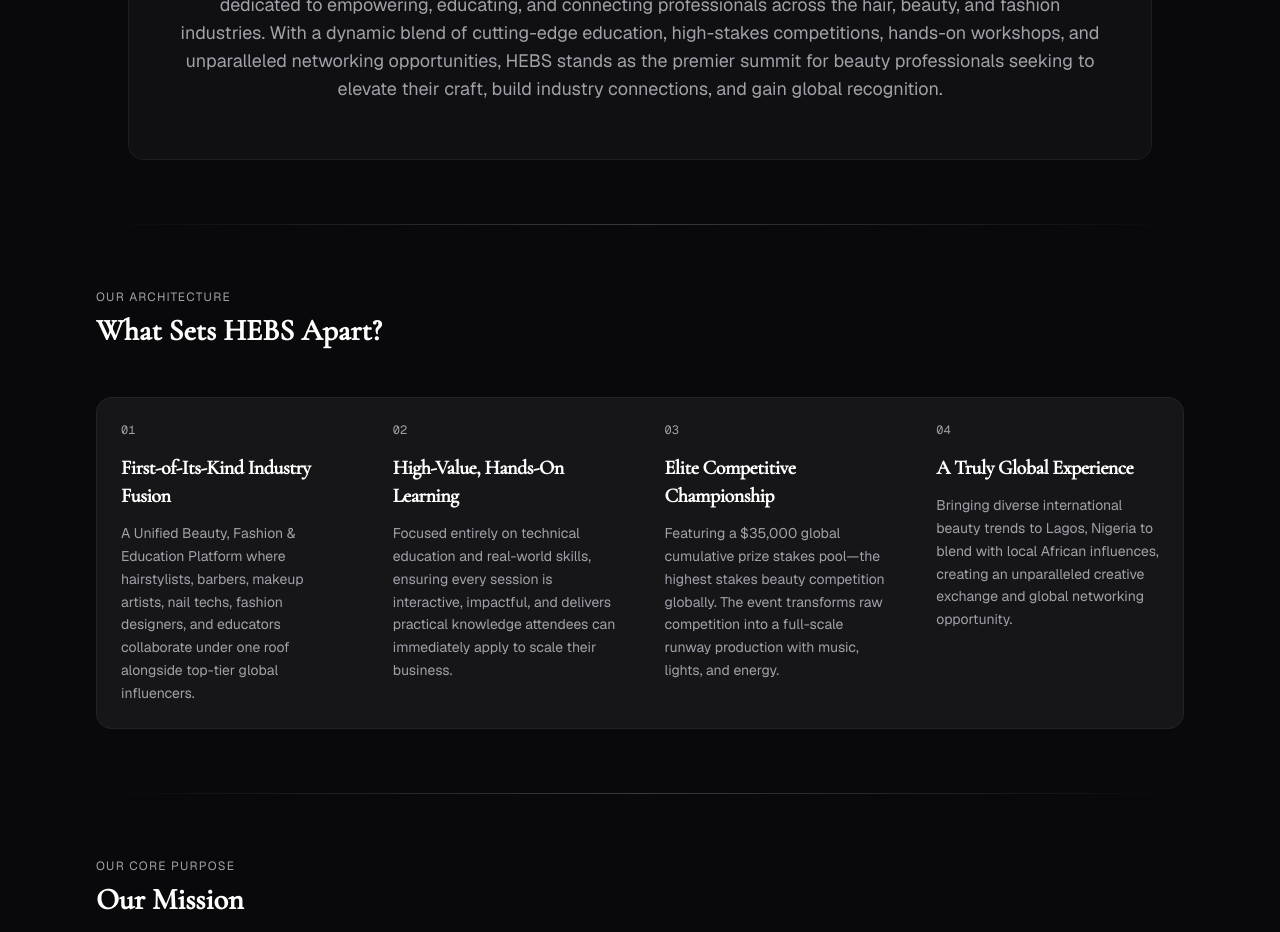
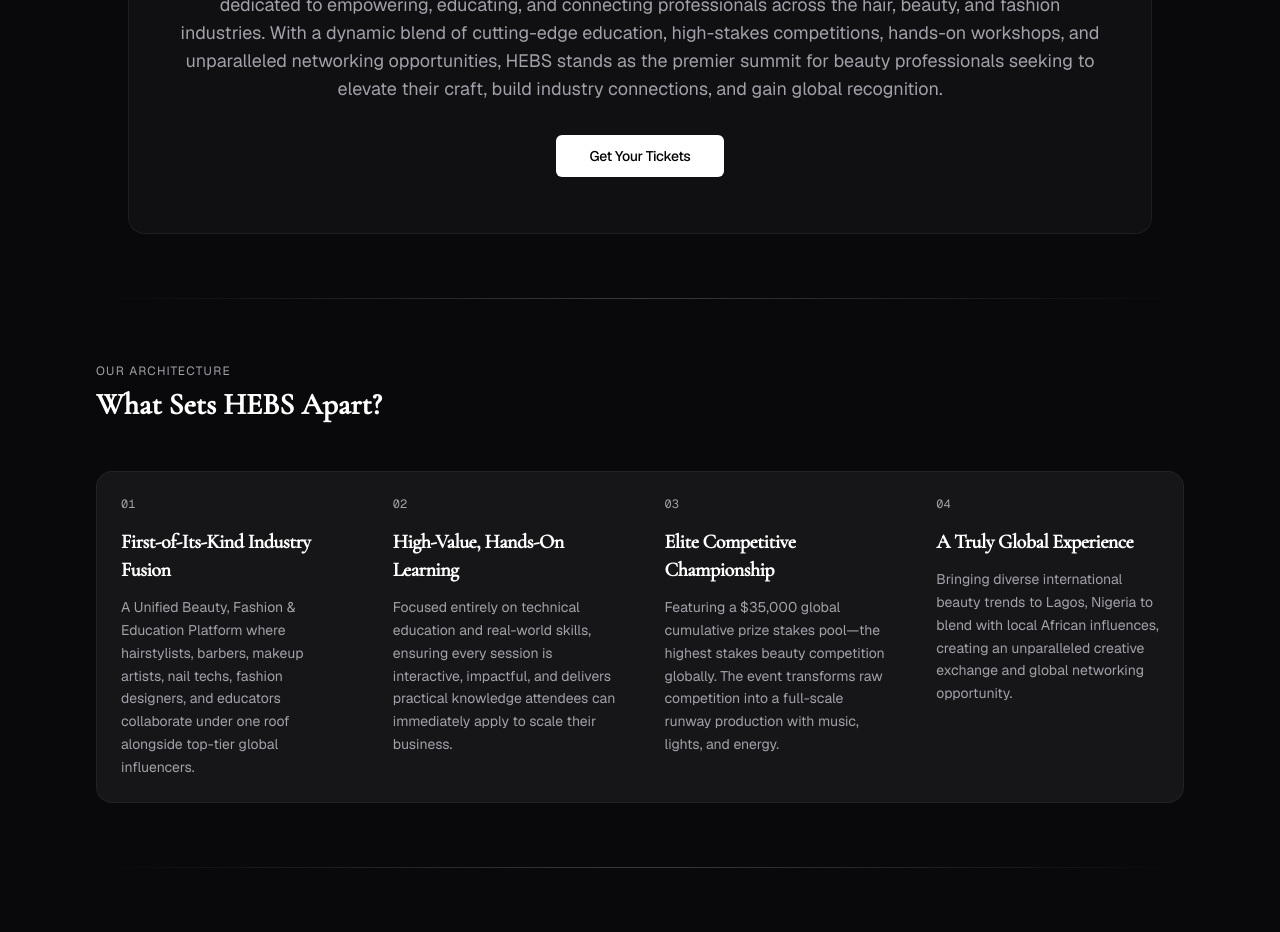
Before and after one commit to alexis800-glitch/hebs-lagos-2026, a Next.js app: page /about in a window 1280 px wide. Shown: the part 960-1892 px from the top of the page. Built offline with nearby package versions, Linux system fonts and the light colour scheme.

Commit message:
auto: add Get Your Tickets CTA below About mission card paragraph

```diff
--- a/components/About.tsx
+++ b/components/About.tsx
@@ -44,6 +44,14 @@
         <p className="text-base sm:text-lg text-zinc-400 w-full mt-6 leading-relaxed">
           The Hair Education Beauty Summit (HEBS) is not just another beauty event—it&apos;s an international movement dedicated to empowering, educating, and connecting professionals across the hair, beauty, and fashion industries. With a dynamic blend of cutting-edge education, high-stakes competitions, hands-on workshops, and unparalleled networking opportunities, HEBS stands as the premier summit for beauty professionals seeking to elevate their craft, build industry connections, and gain global recognition.
         </p>
+        <a
+          href="https://hebseventportal.com"
+          target="_blank"
+          rel="noopener noreferrer"
+          className="mt-8 mx-auto w-full sm:w-auto px-8 py-3 sm:py-2.5 bg-white text-black text-sm font-medium tracking-tight rounded-md border border-white/10 inline-flex items-center justify-center transition-all duration-200 ease-in-out hover:scale-[1.01] active:scale-[0.99] touch-manipulation select-none"
+        >
+          Get Your Tickets
+        </a>
       </div>
 
       <div className="w-full h-[1px] bg-gradient-to-r from-transparent via-white/20 to-transparent mb-16" />
```
